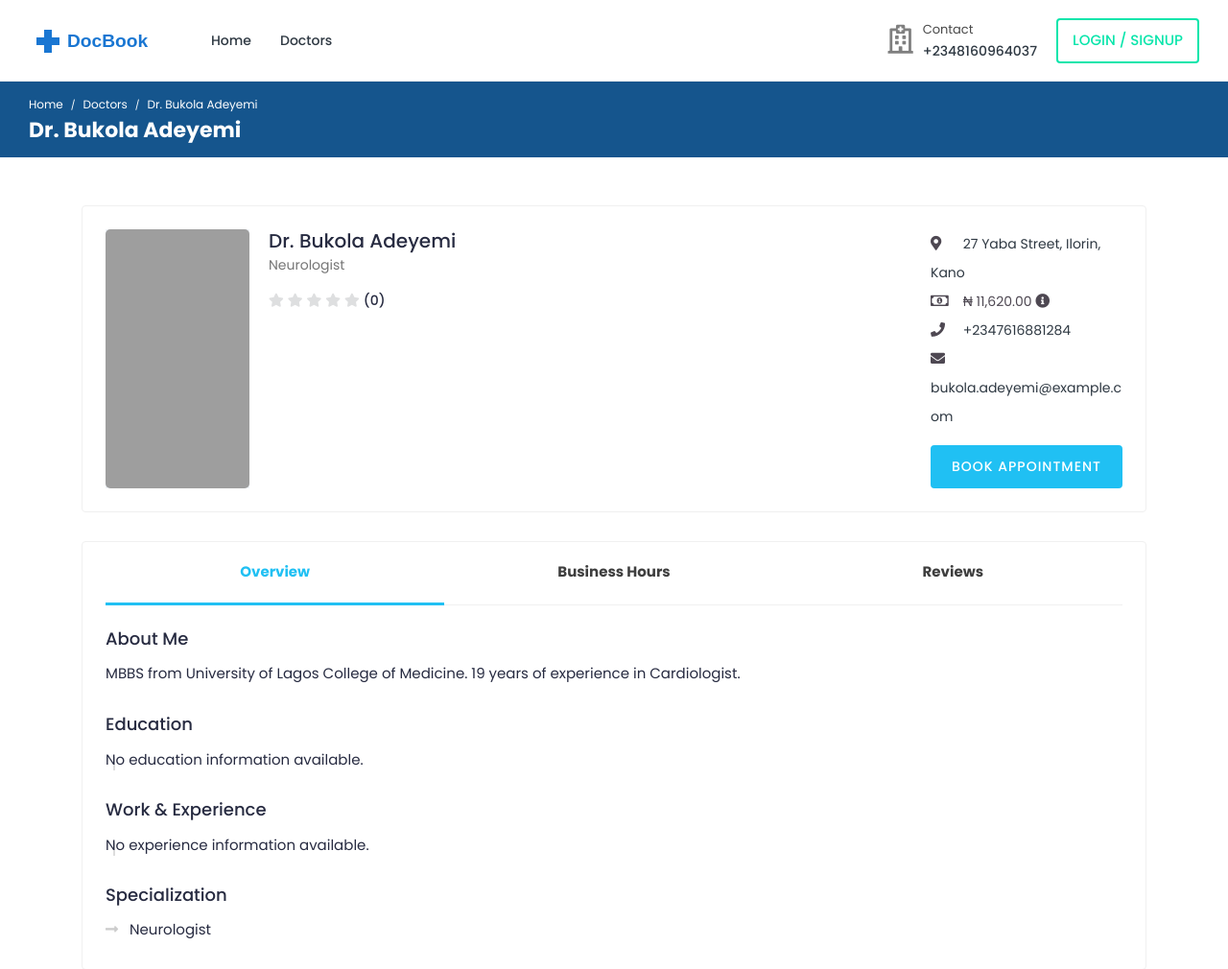
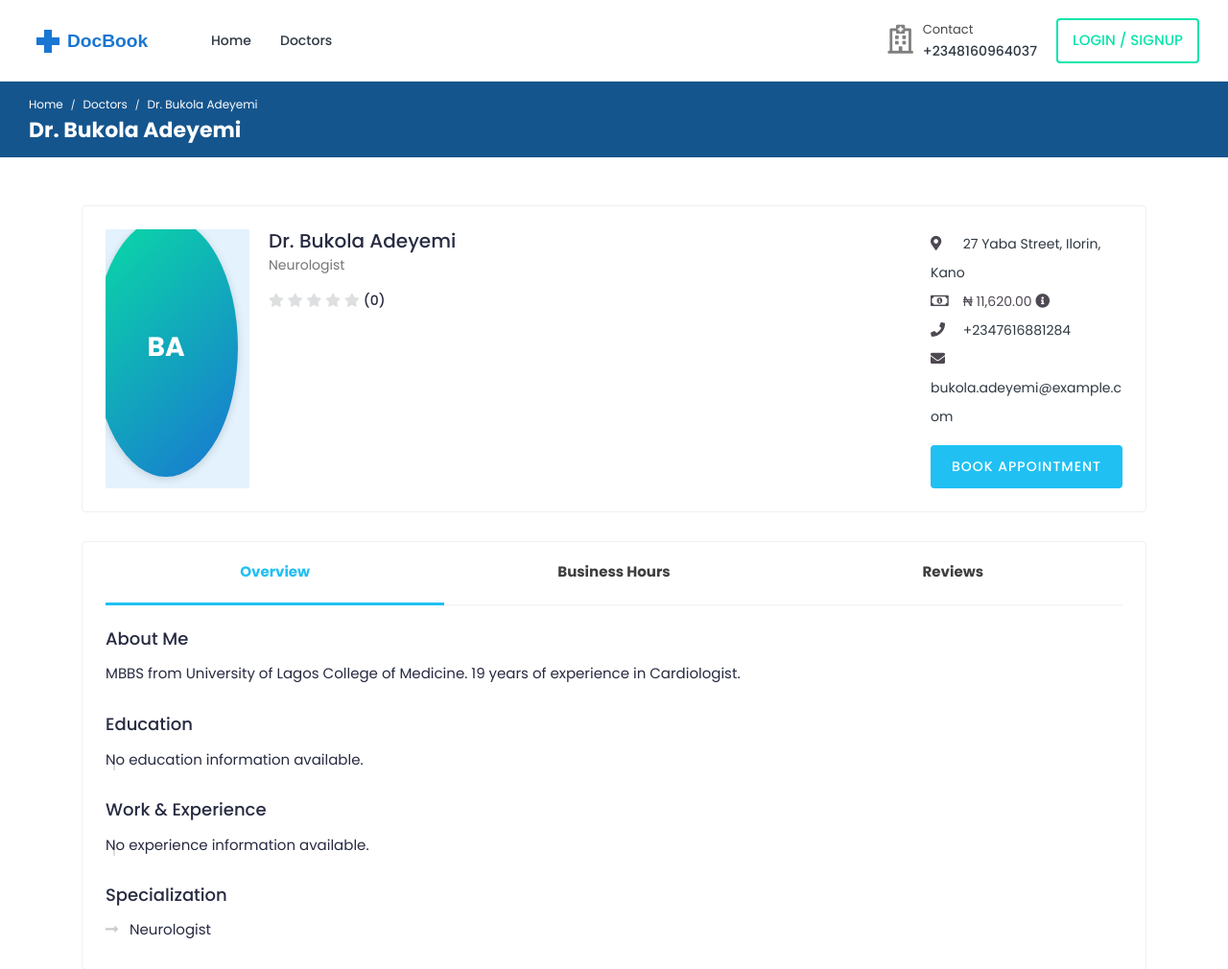
Before and after one commit to AbdulkadirSalihuAbdulhamid/healthcare-appointment-system, a Django app: page /doctors/doctor1/profile/ in a window 1280 px wide. Shown: the top 1010 px of the page at 96% size. Run offline with Django 5.2, Linux system fonts and the light colour scheme; data comes from the database, SQL or seed files in the repository; data that the repository does not hold is empty; some libraries are stand-ins or nearby versions; grey boxes are pictures that could not be loaded.

Commit message:
Fix doctor avatars: static placeholder when media missing on Render

```diff
--- a/secure-cloud-based-healthcare-appointment-system/accounts/models.py
+++ b/secure-cloud-based-healthcare-appointment-system/accounts/models.py
@@ -133,16 +133,21 @@ class Profile(models.Model):
         return "Profile of {}".format(self.user.username)
 
     @property
+    def has_stored_avatar(self):
+        """True only when the avatar file exists on disk (e.g. local media upload)."""
+        name = (self.avatar.name or "").strip()
+        if not name or name == "defaults/user.png":
+            return False
+        try:
+            return self.avatar.storage.exists(name)
+        except Exception:
+            return False
+
+    @property
     def image(self):
-        """URL for templates; falls back to static placeholder when media is missing."""
+        """URL for templates; uses static placeholder when media file is missing (Render deploy)."""
         from django.templatetags.static import static
 
-        name = (self.avatar.name or "").strip()
-        if name and name != "defaults/user.png" and name.startswith("profiles/"):
-            try:
-                if self.avatar.storage.exists(name):
-                    return self.avatar.url
-            except Exception:
-                pass
-            return f"{settings.MEDIA_URL}{name}"
+        if self.has_stored_avatar:
+            return self.avatar.url
         return static("assets/img/default-avatar.svg")
--- a/secure-cloud-based-healthcare-appointment-system/static/assets/css/doctor-portrait.css
+++ b/secure-cloud-based-healthcare-appointment-system/static/assets/css/doctor-portrait.css
@@ -16,6 +16,33 @@
     object-fit: cover;
     object-position: center top;
     display: block;
+}
+
+.doctor-portrait-frame {
+    position: relative;
+}
+
+.doctor-portrait-img--placeholder {
+    background: #e3f2fd;
+    object-fit: contain;
+    padding: 1.5rem;
+}
+
+.doctor-portrait-initials--badge {
+    align-items: center;
+    background: #09dca4;
+    border-radius: 50%;
+    bottom: 12px;
+    box-shadow: 0 2px 8px rgba(0, 0, 0, 0.15);
+    color: #fff;
+    display: flex;
+    font-size: 1rem;
+    font-weight: 700;
+    height: 48px;
+    justify-content: center;
+    position: absolute;
+    right: 12px;
+    width: 48px;
 }
 
 .doctor-portrait-initials {
--- a/secure-cloud-based-healthcare-appointment-system/templates/includes/doctor_portrait.html
+++ b/secure-cloud-based-healthcare-appointment-system/templates/includes/doctor_portrait.html
@@ -1,15 +1,14 @@
 {% load static %}
-{# Large doctor photo: media if present, else initials (works on Render without /media/ files) #}
+{# Doctor card image: real photo if on disk, else static SVG + initials (works on Render) #}
 {% with person=user_obj|default:profile.user %}
 <div class="doctor-portrait-frame">
-    {% if profile.avatar and profile.avatar.name != 'defaults/user.png' and 'profiles/' in profile.avatar.name %}
-        <img class="img-fluid doctor-portrait-img{% if extra_class %} {{ extra_class }}{% endif %}"
-             src="/media/{{ profile.avatar.name }}"
-             alt=""
-             onerror="this.classList.add('d-none');this.nextElementSibling.classList.remove('d-none');">
+    <img class="img-fluid doctor-portrait-img{% if extra_class %} {{ extra_class }}{% endif %}{% if not profile.has_stored_avatar %} doctor-portrait-img--placeholder{% endif %}"
+         src="{{ profile.image }}"
+         alt="{{ person.get_full_name }}">
+    {% if not profile.has_stored_avatar %}
+        <div class="doctor-portrait-initials doctor-portrait-initials--badge">
+            <span>{{ person.first_name|first|upper }}{{ person.last_name|first|upper }}</span>
+        </div>
     {% endif %}
-    <div class="doctor-portrait-initials{% if profile.avatar and profile.avatar.name != 'defaults/user.png' and 'profiles/' in profile.avatar.name %} d-none{% endif %}">
-        <span>{{ person.first_name|first|upper }}{{ person.last_name|first|upper }}</span>
-    </div>
 </div>
 {% endwith %}
```
Also changed, not shown: secure-cloud-based-healthcare-appointment-system/templates/includes/profile_avatar.html (+4 -10 lines), secure-cloud-based-healthcare-appointment-system/tests/auth/test_models.py (+1 -1 lines).
